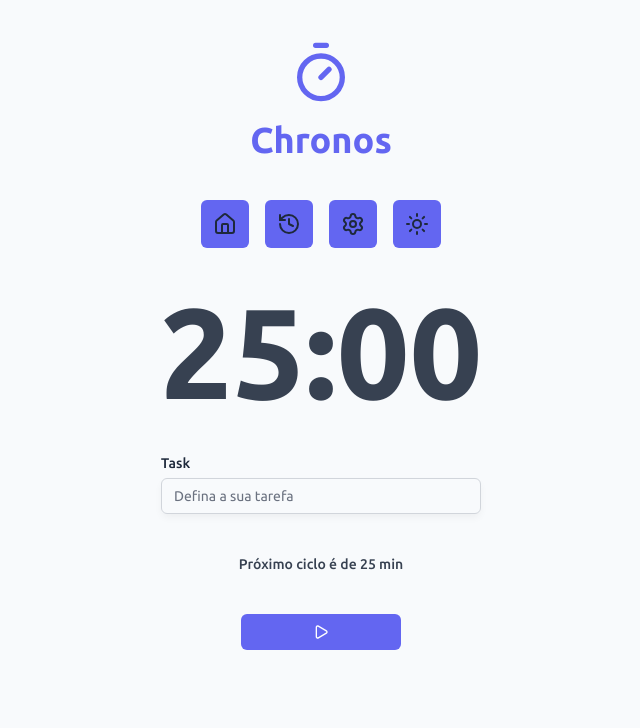
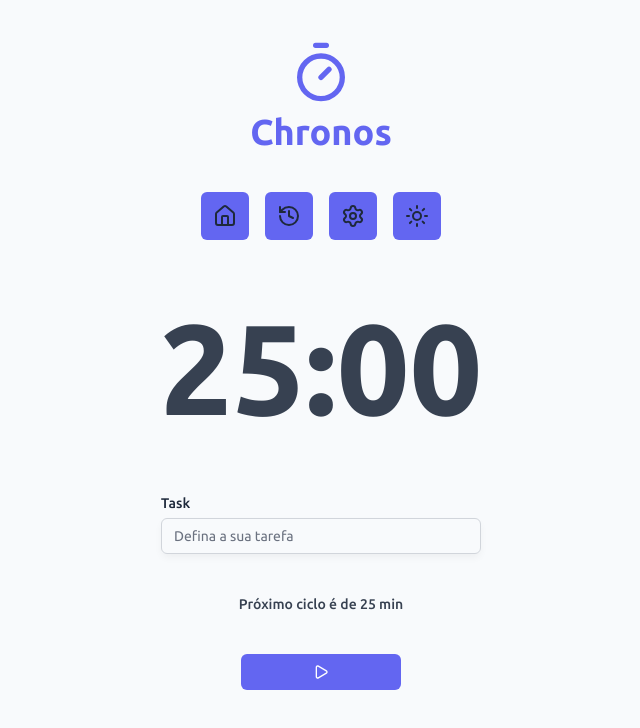
Before and after one commit to wesleylopex/chronos-pomodoro, a React (Vite) app: page / in a window 1280 px wide. Shown: the top 728 px of the page, without its empty margins (319-959 px from the left). Built offline with nearby package versions, Linux system fonts and the light colour scheme.

Commit message:
feat: modify task schema validation and allow task name to be nullable

```diff
--- a/src/components/Logo.tsx
+++ b/src/components/Logo.tsx
@@ -2,7 +2,7 @@ import { Timer } from 'lucide-react'
 
 export default function Logo() {
   return (
-    <div className="text-primary flex flex-col items-center gap-4">
+    <div className="text-primary flex flex-col items-center gap-2">
       <Timer size={64} />
       <h1 className="text-4xl font-black text-center">
         Chronos
--- a/src/components/StartForm.tsx
+++ b/src/components/StartForm.tsx
@@ -15,7 +15,7 @@ import TipsText from './TipsText'
 import { notify } from '@/adapters/sonner-adapter'
 
 const formSchema = z.object({
-  task: z.string().min(1, 'Preencha a task'),
+  task: z.string()
 })
 
 type FormType = z.infer<typeof formSchema>
--- a/src/pages/Home/index.tsx
+++ b/src/pages/Home/index.tsx
@@ -11,10 +11,10 @@ export default function Home () {
         <div className="mt-10">
           <Menu />
         </div>
-        <div className="mt-10">
+        <div className="mt-16">
           <CountDown />
         </div>
-        <div className="mt-10">
+        <div className="mt-16">
           <StartForm />
         </div>
       </div>
--- a/src/types/task.ts
+++ b/src/types/task.ts
@@ -2,7 +2,7 @@ import type { TaskState } from './task-state'
 
 export type Task = {
   id: string
-  name: string
+  name: string | null
   duration: number // in minutes
   startDate: number
   completedDate: number | null
```
